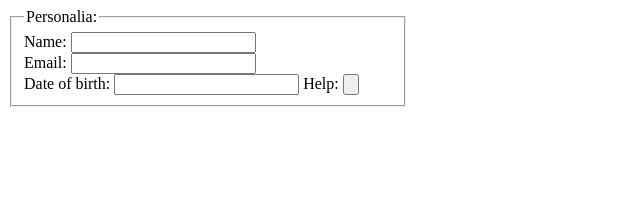
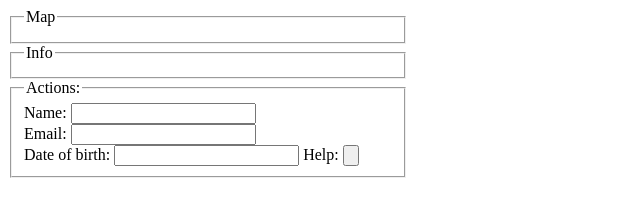
Before and after one commit to timho13/WhatsNearMe, a website: page index.html in a window 1280 px wide. Shown: the whole page, without its empty margins (0-640 px from the left). Drawn offline with Linux system fonts and the light colour scheme.

Commit message:
Commit at shutdown

```diff
--- a/index.html
+++ b/index.html
@@ -2,9 +2,15 @@
 <html>
 <body>
 
-<form style="width: 400px">
+<form style="width: 400px" "height: 700px">
  <fieldset>
-  <legend>Personalia:</legend>
+  <legend>Map</legend>
+ </fieldset>
+ <fieldset>
+  <legend>Info</legend>
+ </fieldset>
+ <fieldset>
+  <legend>Actions:</legend>
   Name: <input type="text"><br>
   Email: <input type="text"><br>
   Date of birth: <input type="text">
```
